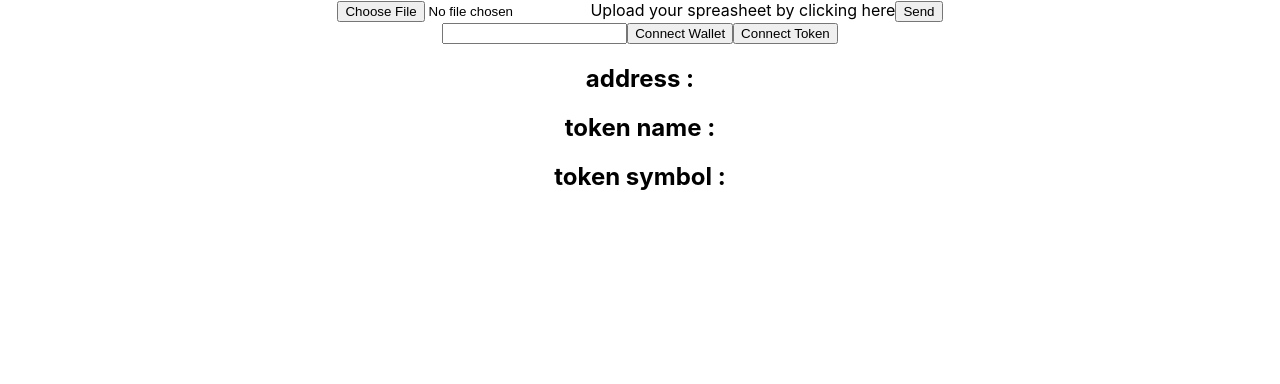
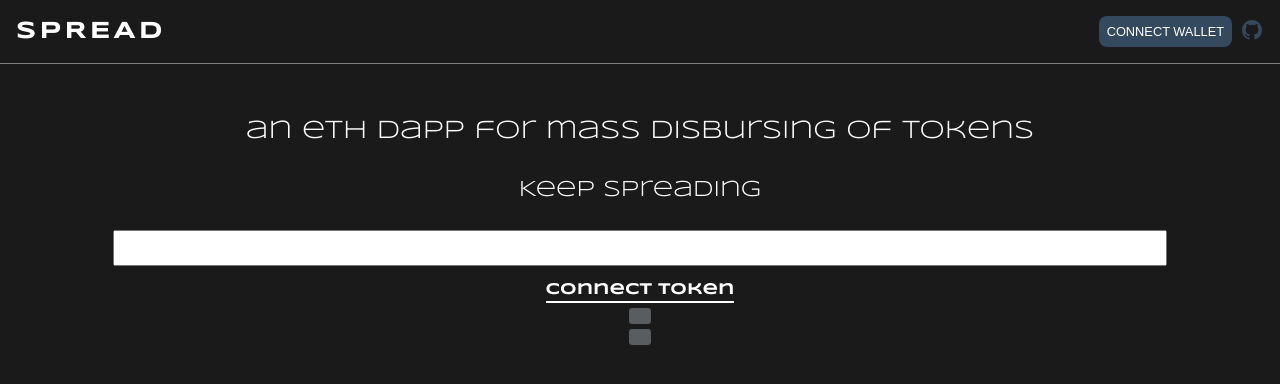
Before and after one commit to adedotxn/spread, a React (Create React App) app: page / in a window 1280 px wide. Shown: the top 384 px of the page. Built offline with nearby package versions, Linux system fonts and the light colour scheme.

Commit message:
feat & issue : UI started, connect token issues

```diff
--- a/src/App.css
+++ b/src/App.css
@@ -1,38 +1,70 @@
-.App {
+header {
+  padding: 1rem;;
+}
+
+.App main {
+  display: grid;
+  place-items: center;
+  text-align: center;
+  margin:3rem 0rem;
+  padding:0rem 2rem;
+}
+.App main section p{
+  font-size: 1.6rem;;
+  padding: .2rem 1.5rem;
+  line-height: 2rem;
+}
+
+.App main section span {
+  font-size: 1.4rem;
+  position: relative;
+  top:1.5rem;
+  line-height: 2rem;;
+}
+
+.App main section span button {
+  border:0px solid;
+  color: white;
+  font-size: 1rem;
+  font-family: 'Syncopate', sans-serif;
+  background-color: rgb(26, 26, 26);
+  padding-bottom: .2rem;;
+  border-bottom: 2px solid #ffff;
+}
+.App .inputs {
+  display: grid;
+  place-items: center;
+}
+.App .inputs form {
+  display: grid;
+  place-items: center;
+}
+
+.App .inputs form input {
+  width:80vw;
+  font-size: 1.3rem;;
+  padding:.3rem .8rem;
+  font-family: 'Syncopate', sans-serif;
+}
+
+.App .inputs form button {
+  margin-top:1rem;
+  border: 0px solid;
+  color: white;
+  font-size: 1rem;
+  font-weight: 700;
+  font-family: 'Syncopate', sans-serif;
+  background-color: rgb(26, 26, 26);
+  padding-bottom: .2rem;;
+  border-bottom: 2px solid #ffff;
+}
+.App .inputs div {
   text-align: center;
 }
-
-.App-logo {
-  height: 40vmin;
-  pointer-events: none;
+.App .inputs div h3 {
+  margin-top:.3rem;
+  padding: .5rem .7rem;
+  width:fit-content;
+  border-radius: .2rem;;
+  background-color: rgba(240, 248, 255, 0.301);
 }
-
-@media (prefers-reduced-motion: no-preference) {
-  .App-logo {
-    animation: App-logo-spin infinite 20s linear;
-  }
-}
-
-.App-header {
-  background-color: #282c34;
-  min-height: 100vh;
-  display: flex;
-  flex-direction: column;
-  align-items: center;
-  justify-content: center;
-  font-size: calc(10px + 2vmin);
-  color: white;
-}
-
-.App-link {
-  color: #61dafb;
-}
-
-@keyframes App-logo-spin {
-  from {
-    transform: rotate(0deg);
-  }
-  to {
-    transform: rotate(360deg);
-  }
-}
--- a/src/App.js
+++ b/src/App.js
@@ -7,7 +7,8 @@ import { ethers } from "ethers";
 import contractAddress from './contracts/contract_address.json'
 import abi from './contracts/abi.json'
 
-
+import Header from './components/header'
+import ConnectBtn from './components/connect-btn';
 const XLSX = require('xlsx');
 const Papa = require('papaparse')
 
@@ -142,17 +143,17 @@ function App() {
  }
 
   const address = contractAddress.contractAddress;
-  const setToken = async () => {
-    const provider = new ethers.providers.Web3Provider(window.ethereum);
-    await provider.send("eth_requestAccounts", []);
-    const signer = await provider.getSigner();
+  // const setToken = async () => {
+  //   const provider = new ethers.providers.Web3Provider(window.ethereum);
+  //   await provider.send("eth_requestAccounts", []);
+  //   const signer = await provider.getSigner();
 
-    const spread = new ethers.Contract(address, abi.abi, signer);
-    const tokenAddress = await spread.getToken(ERC20Address);
-    console.log(tokenAddress)
+  //   const spread = new ethers.Contract(address, abi.abi, signer);
+  //   const tokenAddress = await spread.getToken(ERC20Address);
+  //   console.log(tokenAddress)
 
-    setAddToken(true)
-  };
+  //   setAddToken(true)
+  // };
 
   const getTokenDetails = async () => {
     const provider = new ethers.providers.Web3Provider(window.ethereum);
@@ -167,11 +168,28 @@ function App() {
 
   }
 
+  const handleSubmit = async (e) => {
+    e.preventDefault();
+    const data = new FormData(e.target);
+    const provider = new ethers.providers.Web3Provider(window.ethereum);
+    const signer = await provider.getSigner();
+
+    const spread = new ethers.Contract(address, abi.abi, signer);
+    const tokenAddress = await spread.getToken(data.get("token"));
+
+    console.log(tokenAddress)
+    console.log("with data", data.get("token"))
+    setAddToken(true)
+
+  }
+
   useEffect(() => {
-    if(addToken === true) {
+    if(addToken) {
       getTokenDetails()
     }
   }, [addToken])
+
+
 
 
 
@@ -182,27 +200,51 @@ function App() {
         <Toaster/>
       </div>
 
-      <div className="input-section">
-        <form action="">
+      <Header connectWallet = {connectWallet} connected = {connected}
+        currentAccount = {currentAccount}
+      />
+
+      <main>
+        <section>
+          <p> an eth dapp for mass disbursing of tokens  </p>
+
+          <span >Keep Spreading</span>
+
+          {/* { connected ?
+            <span >Keep Spreading</span>
+          :
+            <span><ConnectBtn connectWallet = {connectWallet} connected ={connected} currentAccount = {currentAccount} /> to continue</span>
+          }  */}
+        </section>
+      </main>
+
+
+
+      <div className='inputs'>
+        <form  onSubmit={handleSubmit}>
+          <input type="text" name="token" value={ERC20Address}  onChange = {e => setERC20Address(e.target.value)} />
+          <button type="submit">Connect Token</button>
+        </form>
+
+        <div>
+          <h3>{tokenName}</h3>
+          <h3>{tokenSymbol}</h3>
+        </div>
+
+
+        {/* <form>
           <input type="file" name="upload" className="file-input" id="file"
           onChange={readUploadFile}
           />
-          <label for="file">Upload your spreasheet by clicking here</label>
+          <label>Upload your spreasheet by clicking here</label>
           <button className="transfer-btn">Send</button>
-        </form>
+        </form> */}
+
+
+
+        </div>
+
       </div>
-
-      <input type="text"  value={ERC20Address}  onChange = {e => setERC20Address(e.target.value)} />
-
-    <button onClick={connectWallet} >Connect Wallet </button>
-
-      <button onClick = {setToken}> Connect Token </button> <br/>
-
-      <h2> address : {ERC20Address}  </h2>
-      <h2> token name : {tokenName} </h2>
-      <h2> token symbol : {tokenSymbol} </h2>
-    </div>
-
 
   );
 }
--- /dev/null
+++ b/src/components/connect-btn.jsx
@@ -0,0 +1,13 @@
+import React from 'react'
+import {truncate} from '../utils/utils'
+
+
+function ConnectBtn({connected, currentAccount, connectWallet}) {
+  return (
+    <>
+        {connected ? <button> {truncate(currentAccount)} </button>  : <button onClick={connectWallet} >CONNECT WALLET</button>}
+    </>
+  )
+}
+
+export default ConnectBtn
--- /dev/null
+++ b/src/components/header.jsx
@@ -0,0 +1,22 @@
+import React from 'react'
+import styles from '../styles/header.module.css'
+import github from '../images/github-fill.svg'
+import {truncate} from '../utils/utils'
+import ConnectBtn from './connect-btn'
+
+function Header({connectWallet, connected, currentAccount}) {
+  return (
+    <header className={styles.header}>
+        <h2>SPREAD</h2>
+
+        <nav>
+            <ul>
+                <li> <ConnectBtn connectWallet = {connectWallet} connected ={connected} currentAccount = {currentAccount} /> </li>
+                <li> <img src={github} alt="github" /> </li>
+            </ul>
+        </nav>
+    </header>
+  )
+}
+
+export default Header
--- a/src/index.css
+++ b/src/index.css
@@ -1,13 +1,19 @@
+@import url('https://fonts.googleapis.com/css2?family=Syncopate:wght@400;700&display=swap');
 body {
   margin: 0;
-  font-family: -apple-system, BlinkMacSystemFont, 'Segoe UI', 'Roboto', 'Oxygen',
-    'Ubuntu', 'Cantarell', 'Fira Sans', 'Droid Sans', 'Helvetica Neue',
-    sans-serif;
+  font-family: 'Syncopate', sans-serif;
   -webkit-font-smoothing: antialiased;
   -moz-osx-font-smoothing: grayscale;
+  background-color: rgb(26, 26, 26);
+  color:white;
 }
 
 code {
   font-family: source-code-pro, Menlo, Monaco, Consolas, 'Courier New',
     monospace;
 }
+
+*{
+  margin:0;
+  padding:0;
+}
--- /dev/null
+++ b/src/styles/header.module.css
@@ -0,0 +1,29 @@
+
+
+.header {
+    display : flex;
+    justify-content: space-between;
+    align-items: center;
+    border-bottom: .5px solid grey;
+}
+
+.header h2 {
+    font-weight: 700;
+    letter-spacing: .2rem;;
+}
+
+.header ul {
+    list-style-type: none;
+    display: flex;
+    align-items: center;
+}
+
+.header ul li button {
+    border: 0px solid;
+    background-color: #34485E;
+    border-radius: .5rem;;
+    padding:.5rem .5rem;
+    font-size: .8rem;;
+    color: white;
+    margin-right:.5rem;
+}
--- /dev/null
+++ b/src/utils/utils.js
@@ -0,0 +1,3 @@
+export function truncate(input) {
+    return input.substring(0, 5) + '...' + input.substring(38);
+};
```
Also changed, not shown: src/images/github-fill.svg (added).
